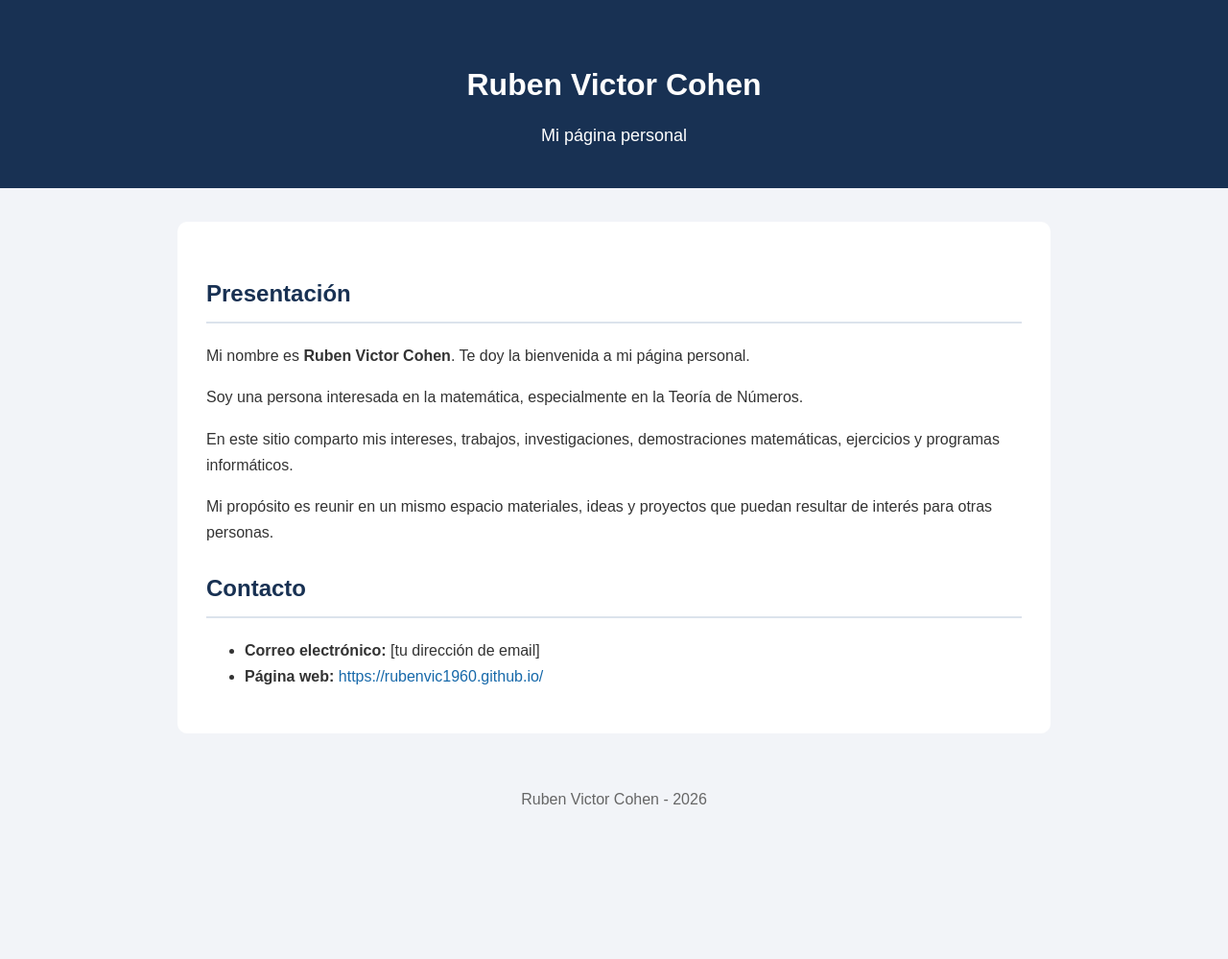
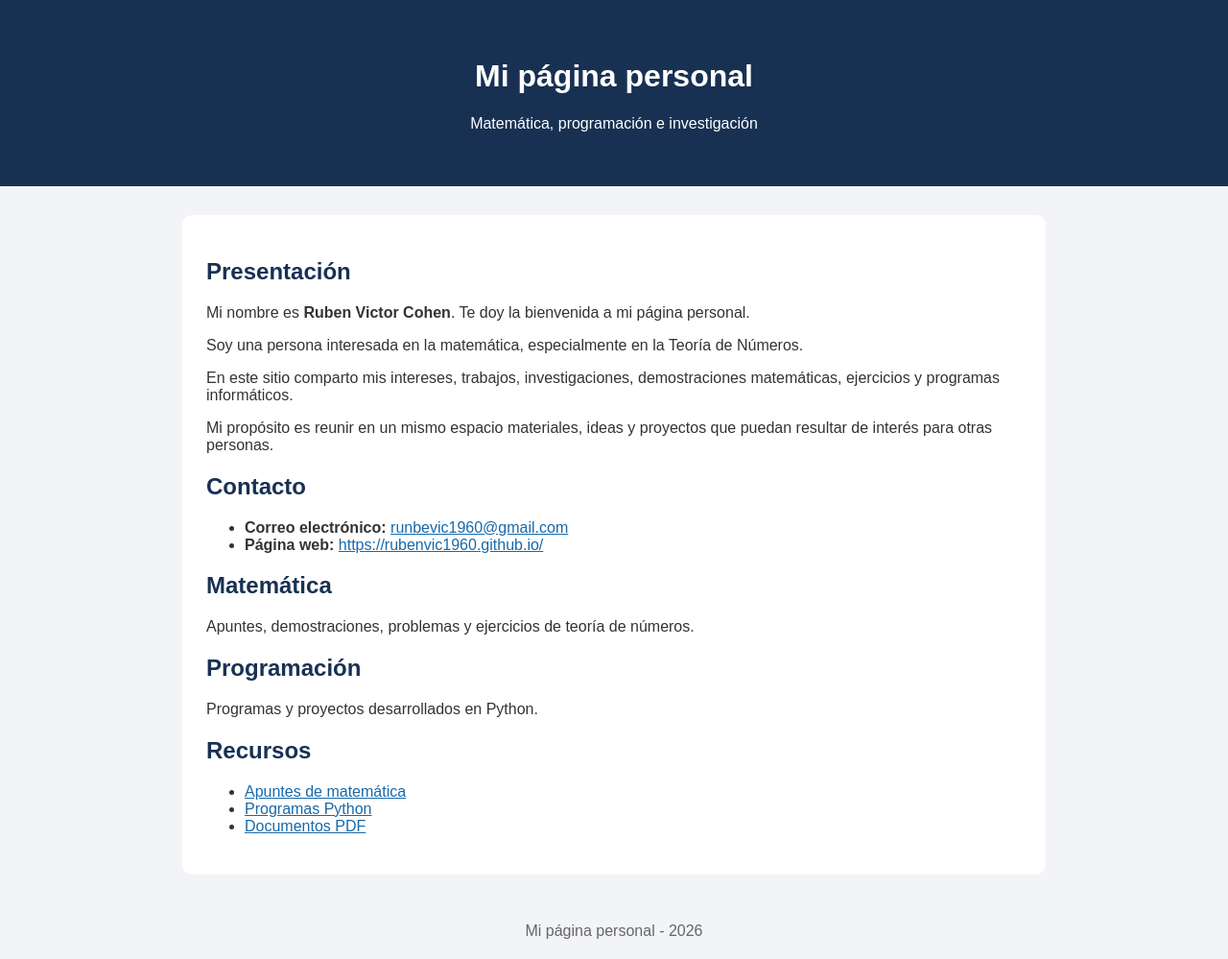
Before and after one commit to rubenvic1960/rubenvic1960.github.io, a plain HTML site: page index.html in a window 1280 px wide. Shown: the whole page at 96% size. Before the commit the page ends 867 px from the top, so only its background shows below. Drawn offline with Linux system fonts and the light colour scheme.

Commit message:
Update index.html

```diff
--- a/index.html
+++ b/index.html
@@ -6,7 +6,7 @@
     <meta charset="UTF-8">
     <meta name="viewport" content="width=device-width, initial-scale=1.0">
 
-    <title>Ruben Victor Cohen - Página personal</title>
+    <title>Mi página personal</title>
 
     <style>
         body {
@@ -14,47 +14,29 @@
             background-color: #f2f4f8;
             color: #333;
             margin: 0;
-            line-height: 1.7;
         }
 
         header {
             background-color: #183153;
             color: white;
             text-align: center;
-            padding: 40px 20px;
-        }
-
-        header h1 {
-            margin-bottom: 10px;
-        }
-
-        header p {
-            margin: 0;
-            font-size: 18px;
+            padding: 40px;
         }
 
         main {
             max-width: 850px;
-            margin: 35px auto;
-            padding: 30px;
-            background-color: white;
+            margin: 30px auto;
+            padding: 25px;
+            background: white;
             border-radius: 10px;
         }
 
         h2 {
             color: #183153;
-            border-bottom: 2px solid #dce3ec;
-            padding-bottom: 8px;
-            margin-top: 25px;
         }
 
         a {
             color: #1769aa;
-            text-decoration: none;
-        }
-
-        a:hover {
-            text-decoration: underline;
         }
 
         footer {
@@ -68,8 +50,8 @@
 <body>
 
 <header>
-        <h1>Ruben Victor Cohen</h1>
-        <p>Mi página personal</p>
+    <h1>Mi página personal</h1>
+    <p>Matemática, programación e investigación</p>
 </header>
 
 <main>
@@ -103,7 +85,9 @@
     <ul>
         <li>
             <strong>Correo electrónico:</strong>
-                [tu dirección de email]
+            <a href="mailto:runbevic1960@gmail.com">
+                runbevic1960@gmail.com
+            </a>
         </li>
 
         <li>
@@ -114,10 +98,28 @@
         </li>
     </ul>
 
+    <h2>Matemática</h2>
+    <p>
+        Apuntes, demostraciones, problemas y ejercicios
+        de teoría de números.
+    </p>
+
+    <h2>Programación</h2>
+    <p>
+        Programas y proyectos desarrollados en Python.
+    </p>
+
+    <h2>Recursos</h2>
+    <ul>
+        <li><a href="#">Apuntes de matemática</a></li>
+        <li><a href="#">Programas Python</a></li>
+        <li><a href="#">Documentos PDF</a></li>
+    </ul>
+
 </main>
 
 <footer>
-        Ruben Victor Cohen - 2026
+    Mi página personal - 2026
 </footer>
 
 </body>
```
Lines whose indentation alone changed are shown as unchanged.
